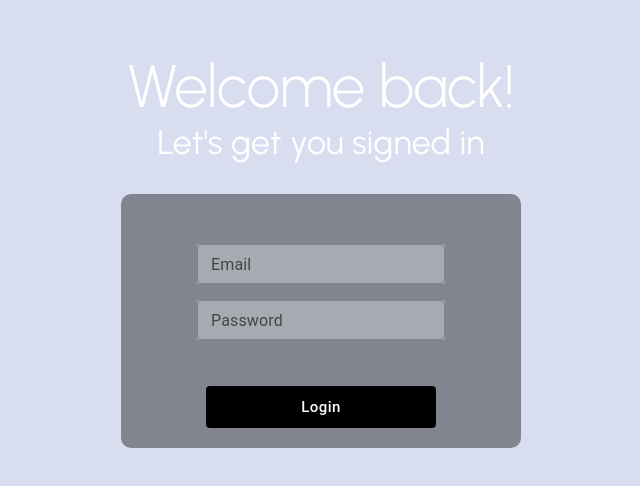
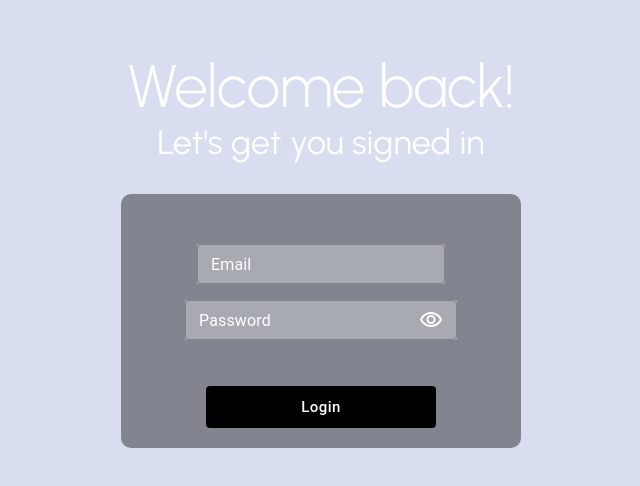
Before and after one commit to max-baydoun/StudyBuilder, a React (Vite) app in the folder frontend/: page /login in a window 1280 px wide. Shown: the top 486 px of the page, without its empty margins (319-959 px from the left). Built offline with nearby package versions, Linux system fonts and the light colour scheme.

Commit message:
In progress of styling login

```diff
--- a/frontend/index.html
+++ b/frontend/index.html
@@ -7,6 +7,8 @@
     <link rel="preconnect" href="https://fonts.gstatic.com" crossorigin>
     <link href="https://fonts.googleapis.com/css2?family=Urbanist:ital,wght@0,100..900;1,100..900&display=swap" rel="stylesheet">
     <title>Vite + React</title>
+    <link rel="stylesheet" href="https://fonts.googleapis.com/css2?family=Material+Symbols+Outlined:opsz,wght,FILL,GRAD@24,400,0,0&icon_names=visibility" />
+    <link rel="stylesheet" href="https://fonts.googleapis.com/css2?family=Material+Symbols+Outlined:opsz,wght,FILL,GRAD@24,400,0,0&icon_names=visibility_off" />
   </head>
   <body>
     <div id="root"></div>
--- a/frontend/src/Components/Login.jsx
+++ b/frontend/src/Components/Login.jsx
@@ -5,12 +5,15 @@ import { useEffect, useState } from "react";
 import  GenericPopup from "../Popups/GenericPopup";
 import LoadingIcon from "../Popups/LoadingIcon";
 
+
 const Login = () => {
   const [userLogin, setUserLogin] = useState({email: '', password: ''});
+  const [showPassword, setShowPassword] = useState(false);
   const [popup, setPopup] = useState({title: '', message: ''});
   const [openPopupModal, setOpenPopupModal] = useState(false);
   const [isLoading, setIsLoading] = useState(false);
   const navigate = useNavigate();
+
 
   useEffect(() => {
     const handleKeyDown = (event) => {
@@ -60,10 +63,65 @@ const Login = () => {
       <Grid2 container rowSpacing={2} columnSpacing={1} columns={12} sx={{margin: '30px 0px', flexDirection: 'column', alignItems: 'center', justifyContent: 'center', padding: '20px 0px', backgroundColor: 'rgba(0, 0, 0, 0.4)',borderRadius: '10px', minWidth: '400px'}}>
         <Grid2 container sx={{padding: '30px 0px', borderRadius: '3px', maxWidth: '300px'}}>
           <Grid2 size={12}>
-            <TextField size="small" label="Email" variant="outlined" sx={{backgroundColor: 'rgba(255, 255, 255, 0.3)'}} onChange={event => handleSetEmail(event.target.value)}/>
+          <TextField
+            size="small"
+            label="Email"
+            variant="outlined"
+            sx={{
+              '& label.Mui-focused': {
+                color: 'white',
+              },
+              '& label': {
+                color: 'white',
+              },
+              '& .MuiOutlinedInput-root': {
+                color: 'white',
+
+                '&.Mui-focused fieldset': {
+                  borderColor: '#6F7E8C',
+                },
+              },
+              backgroundColor: 'rgba(255, 255, 255, 0.3)',
+            }}
+            onChange={(event) => handleSetEmail(event.target.value)}
+          />
+
           </Grid2>
           <Grid2 size={12}>
-            <TextField size="small" label="Password" type='password' variant="outlined" sx={{backgroundColor: 'rgba(255, 255, 255, 0.3)'}} onChange={event => handleSetPassword(event.target.value)}/>
+            <TextField
+              size="small"
+              label="Password"
+              type='password'
+              variant="outlined"
+              sx={{
+                '& label.Mui-focused': {
+                  color: 'white',
+                },
+                '& label': {
+                  color: 'white',
+                },
+                '& .MuiOutlinedInput-root': {
+                  color: 'white',
+
+                  '&.Mui-focused fieldset': {
+                    borderColor: '#6F7E8C',
+                  },
+                },
+                backgroundColor: 'rgba(255, 255, 255, 0.3)',
+              }}
+              onChange={event => handleSetPassword(event.target.value)}
+              InputProps={{
+                endAdornment: (
+                  <span
+                    class="material-symbols-outlined"
+                    style={{ cursor: 'pointer', color: 'white' }}
+                    onClick={() => setShowPassword((prev) => !prev)}
+                  >
+                    {showPassword ? 'visibility_off' : 'visibility'}
+                  </span>
+                )
+              }}
+            />
           </Grid2>
         </Grid2>
         <Grid2 container sx={{ width: '230px'}}>
```
